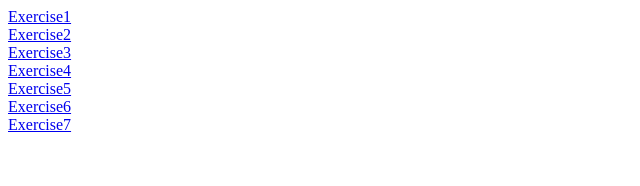
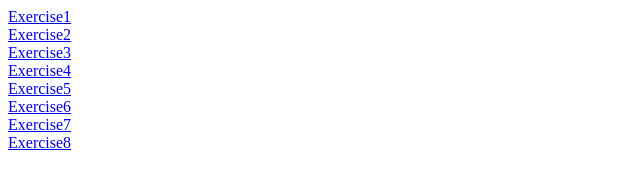
Before and after one commit to JyothiBogala-Nodejs/Nodeyyc, a plain HTML site: page html/index.html in a window 1280 px wide. Shown: the full height of the page, 0-640 px from the left. Drawn offline with Linux system fonts and the light colour scheme.

Commit message:
Modified index.html in html folder

```diff
--- a/html/index.html
+++ b/html/index.html
@@ -14,7 +14,11 @@
     <br>
     <a href="ex_5">Exercise5</a>
     <br>
-    <a href="ex_6">Exercise6</a><br>
+    <a href="ex_6">Exercise6</a>
+    <br>
     <a href="ex_7">Exercise7</a>
+    <br>
+    <a href="index8.html">Exercise8</a>
+
     </body>
 </html>
```
